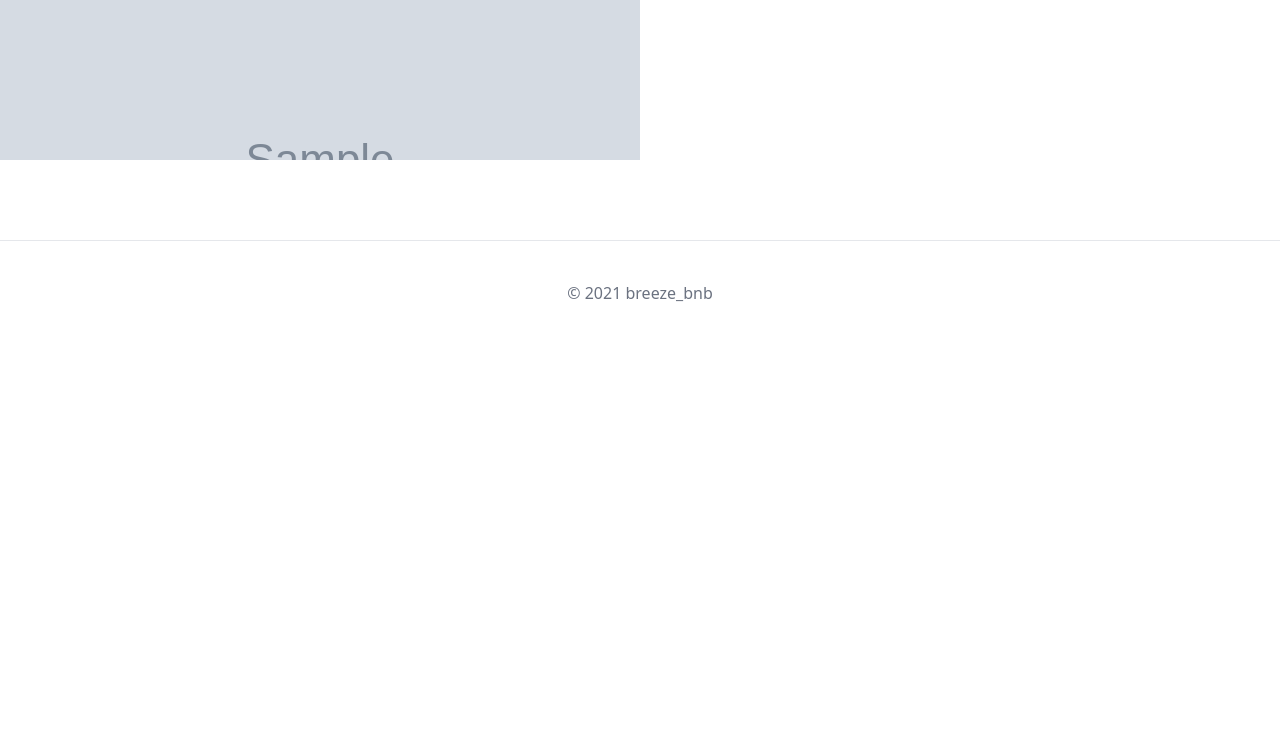
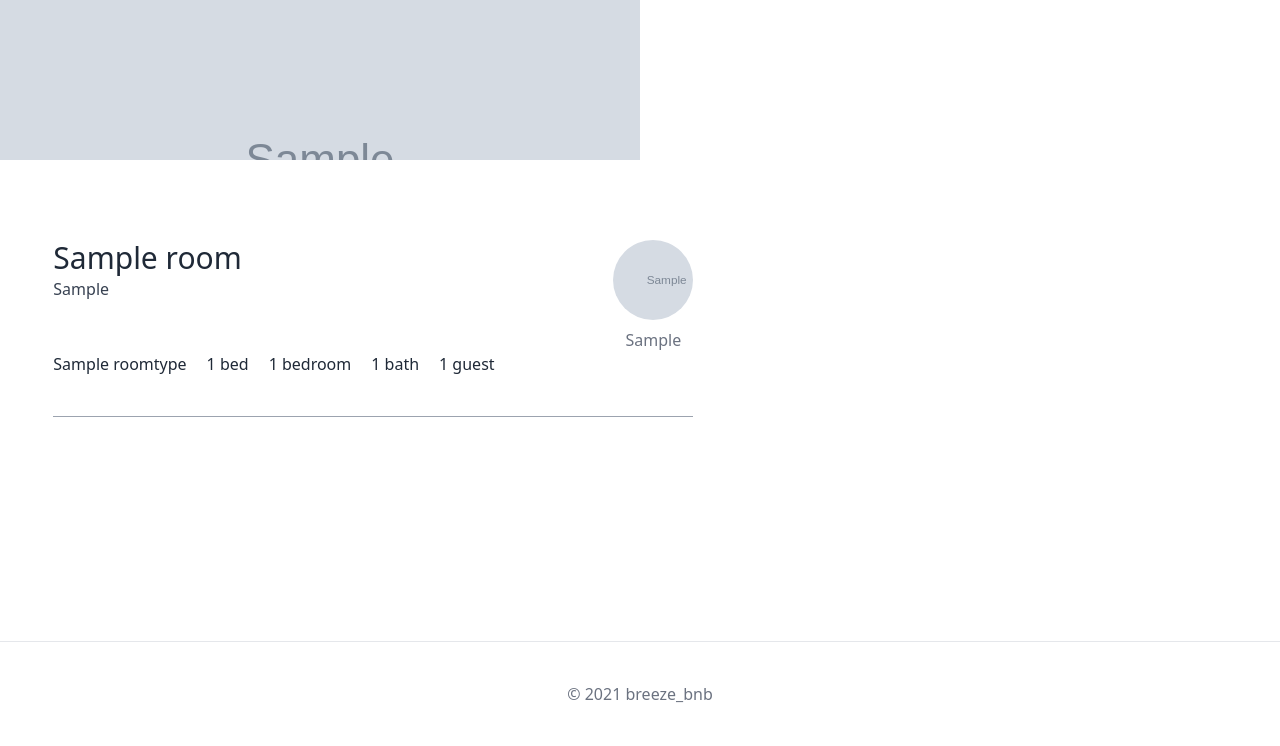
Before and after one commit to bunnycast/breeze_bnb, a Django app: page /rooms/1/ in a window 1280 px wide. Shown: the part 516-1262 px from the top of the page. Before the commit the page ends 818 px from the top, so only its background shows below. Run offline with Django 3.2, Linux system fonts and the light colour scheme; tables that the repository leaves empty hold one stand-in row (values such as "Sample post"); grey boxes marked "Sample" are stand-in pictures; style sheets or scripts are compiled from the project's sources; parts of the project's set-up code (start-up, migrations or seed data) failed here and were passed over.

Commit message:
rooms: room info using by django-plural

```diff
--- a/templates/rooms/room_detail.html
+++ b/templates/rooms/room_detail.html
@@ -7,6 +7,7 @@
 
 {% block content %}
 
+    {# photo grid #}
     <div class="-mt-5 container max-w-full h-75vh mb-20 flex">
         <div class="h-full w-1/2 bg-cove bg-center" style="background-image:url({{ room.first_photo }}"></div>
         <div class="h-full w-1/2 flex flex-wrap">
@@ -15,7 +16,33 @@
                      class="w-1/2 h-auto bg-cover bg-center border-gray-500 border">
                 </div>
             {% endfor %}
+        </div>
+    </div>
+
+    {# room description #}
+    <div class="container mx-auto flex justify-around pb-56">
+        <div class="w-1/2">
+            <div class="flex justify-between">
+                <div>
+                    <h4 class="text-3xl font-medium mb-px">{{ room.name }}</h4>
+                    <span class="text-gray-700 font-light">{{ room.city }}</span>
+                </div>
+                <a href="{{ room.host.get_absolute_url }}" class="flex flex-col items-center">
+                    {% include "mixins/user_avatar.html" with user=room.host %}
+                    <span class="mt-2 text-gray-500">{{ room.host.first_name }}</span>
+                </a>
+            </div>
+            <div class="flex border-b border-gray-400 pb-10">
+                <span class="mr-5 font-light">{{ room.room_type }}</span>
+                <span class="mr-5 font-light">{{ room.beds }} bed{{ room.beds|pluralize }}</span>
+                <span class="mr-5 font-light">{{ room.bedrooms }} bedroom{{ room.bedrooms|pluralize }}</span>
+                <span class="mr-5 font-light">{{ room.baths }} bath{{ room.baths|pluralize }}</span>
+                <span class="mr-5 font-light">{{ room.guests }} guest{{ room.guests|pluralize }}</span>
+            </div>
+        </div>
+        <div class="w-1/3">
 
         </div>
     </div>
+
 {% endblock content %}
```
